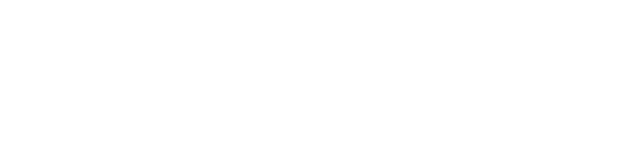
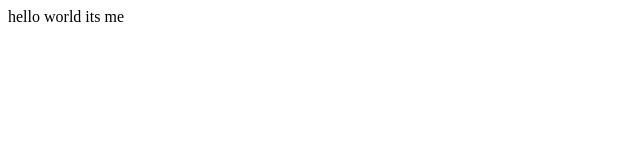
Before and after one commit to fatmaezzahra03/TP-GITHUB-, a plain HTML site: page index.html in a window 1280 px wide. Shown: the whole page, without its empty margins (0-640 px from the left). Drawn offline with Linux system fonts and the light colour scheme.

Commit message:
changed index again

```diff
--- a/index.html
+++ b/index.html
@@ -6,6 +6,8 @@
     <title>Document</title>
 </head>
 <body>
+    hello world
+    its me
 
 </body>
 </html>
```
